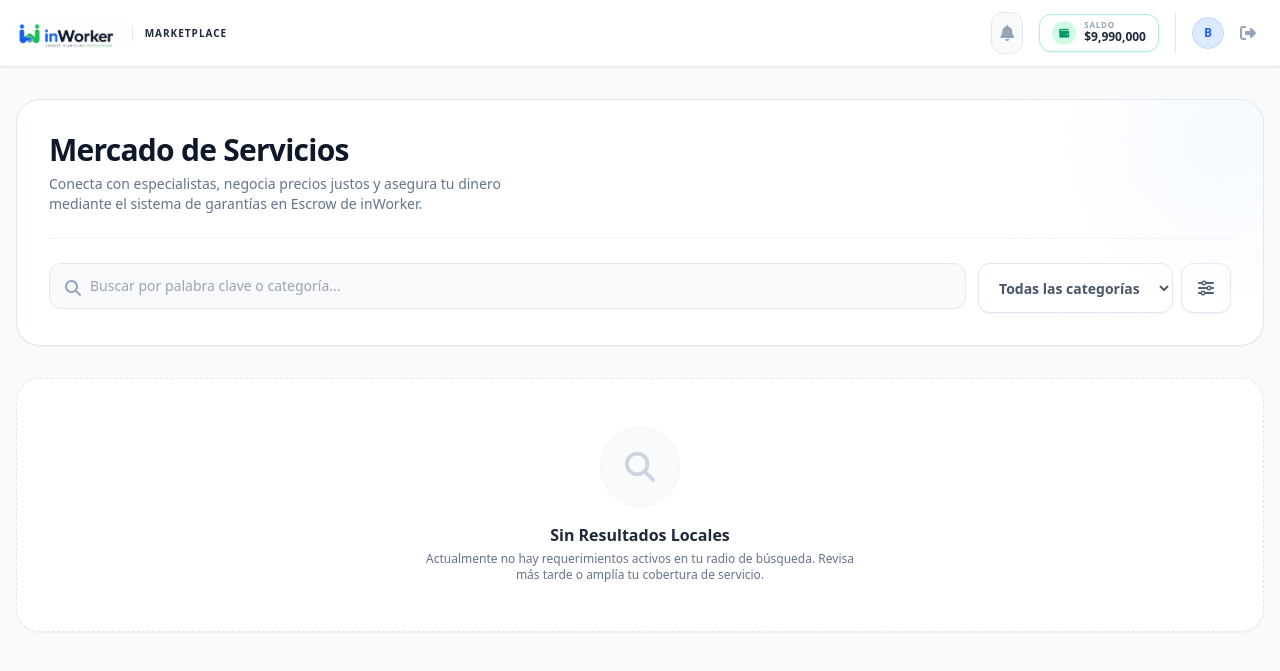
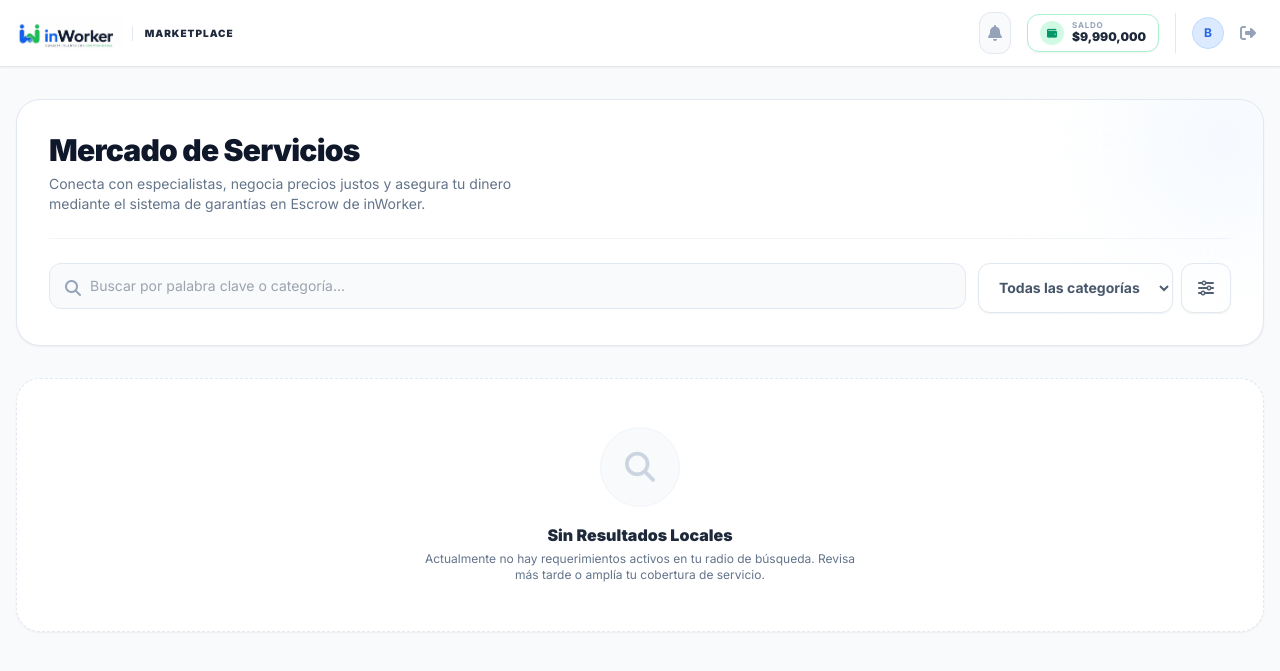
Before and after one commit to rich020383-commits/inWorker, a Flask app: page /tareas in a window 1280 px wide. Shown: the top 671 px of the page. Run offline with Flask 3, Linux system fonts and the light colour scheme; a user stored in the database is signed in; data that the repository does not hold is empty; some libraries are stand-ins or nearby versions.

Commit message:
Add files via upload

```diff
--- a/app.py
+++ b/app.py
@@ -974,6 +974,13 @@ def ver_tareas():
     usuario_db = Usuario.query.filter_by(correo=correo_logueado).first()
     saldo_actual = round(usuario_db.saldo_creditos, 2) if usuario_db else 0.0
 
+    # 🔔 NUEVO: CONTEO DE NOTIFICACIONES (Mensajes sin leer)
+    try:
+        mensajes_nuevos = Mensaje.query.filter_by(destinatario_correo=correo_logueado, leido=0).count()
+    except Exception as e:
+        print(f"Aviso: No se pudo contar mensajes nuevos (¿Falta columna 'leido'?): {e}")
+        mensajes_nuevos = 0
+
     # Extraemos todas las tareas registradas
     tareas_db = Tarea.query.all()
 
@@ -1017,7 +1024,8 @@ def ver_tareas():
                            trabajador_perfil=perfil_real,
                            user_lat=user_lat,
                            user_lng=user_lng,
-                           t_distancia=t_distancia)
+                           t_distancia=t_distancia,
+                           notificaciones_sin_leer=mensajes_nuevos) # 🔔 LA VARIABLE INYECTADA AQUÍ
 
 # =====================================================================
 # 🛠️ PUBLICACIÓN Y ASIGNACIÓN DE ÓRDENES - OPTIMIZADO
--- a/templates/tareas.html
+++ b/templates/tareas.html
@@ -11,6 +11,24 @@
 
     <script src="https://cdn.tailwindcss.com"></script>
     <link rel="stylesheet" href="https://cdnjs.cloudflare.com/ajax/libs/font-awesome/6.4.0/css/all.min.css">
+
+    <!-- 🚀 FUENTE INTER PREMIUM INYECTADA -->
+    <link rel="preconnect" href="https://fonts.googleapis.com">
+    <link rel="preconnect" href="https://fonts.gstatic.com" crossorigin>
+    <link href="https://fonts.googleapis.com/css2?family=Inter:wght@400;500;700;900&display=swap" rel="stylesheet">
+
+    <script>
+        tailwind.config = {
+            theme: {
+                extend: {
+                    fontFamily: {
+                        sans: ['Inter', 'sans-serif'],
+                    }
+                }
+            }
+        }
+    </script>
+
     <style>
         /* Ocultar flechas en inputs numéricos */
         input[type="number"]::-webkit-inner-spin-button,
@@ -38,8 +56,11 @@
                 </a>
                 {% endif %}
 
+                <!-- 🔔 CAMPANITA SINCRONIZADA CON BACKEND -->
                 <a href="/dashboard" class="relative group cursor-pointer">
-                    <span id="badge-mensajes-global" class="hidden absolute -top-1.5 -right-1.5 bg-rose-500 text-white text-[9px] font-black w-4 h-4 flex items-center justify-center rounded-full animate-bounce shadow-sm border border-white z-10">0</span>
+                    <span id="badge-mensajes-global" class="{% if notificaciones_sin_leer and notificaciones_sin_leer > 0 %}flex{% else %}hidden{% endif %} absolute -top-1.5 -right-1.5 bg-rose-500 text-white text-[9px] font-black w-4 h-4 items-center justify-center rounded-full shadow-sm border border-white z-10">
+                        {{ notificaciones_sin_leer if notificaciones_sin_leer else '0' }}
+                    </span>
                     <div class="bg-slate-50 hover:bg-blue-50 transition p-2 rounded-xl border border-slate-200 text-slate-400 group-hover:text-blue-600">
                         <i class="fas fa-bell"></i>
                     </div>
@@ -276,12 +297,11 @@
             }, 300);
         }
 
-        // Modificamos el evento onclick de los botones de publicar para usar la función animada
         document.querySelectorAll('button[onclick="document.getElementById(\\'modalPublicar\\').classList.remove(\\'hidden\\')"]').forEach(btn => {
             btn.onclick = abrirModal;
         });
 
-        // Polling de Notificaciones
+        // Polling de Notificaciones Actualizado
         let ultimoConteoMensajesIndex = 0;
         let primeraCargaIndex = true;
 
@@ -303,8 +323,10 @@
                             if (totalMensajes > 0) {
                                 badgeHTML.innerText = totalMensajes;
                                 badgeHTML.classList.remove('hidden');
+                                badgeHTML.classList.add('flex');
                             } else {
                                 badgeHTML.classList.add('hidden');
+                                badgeHTML.classList.remove('flex');
                             }
                         }
 
```
